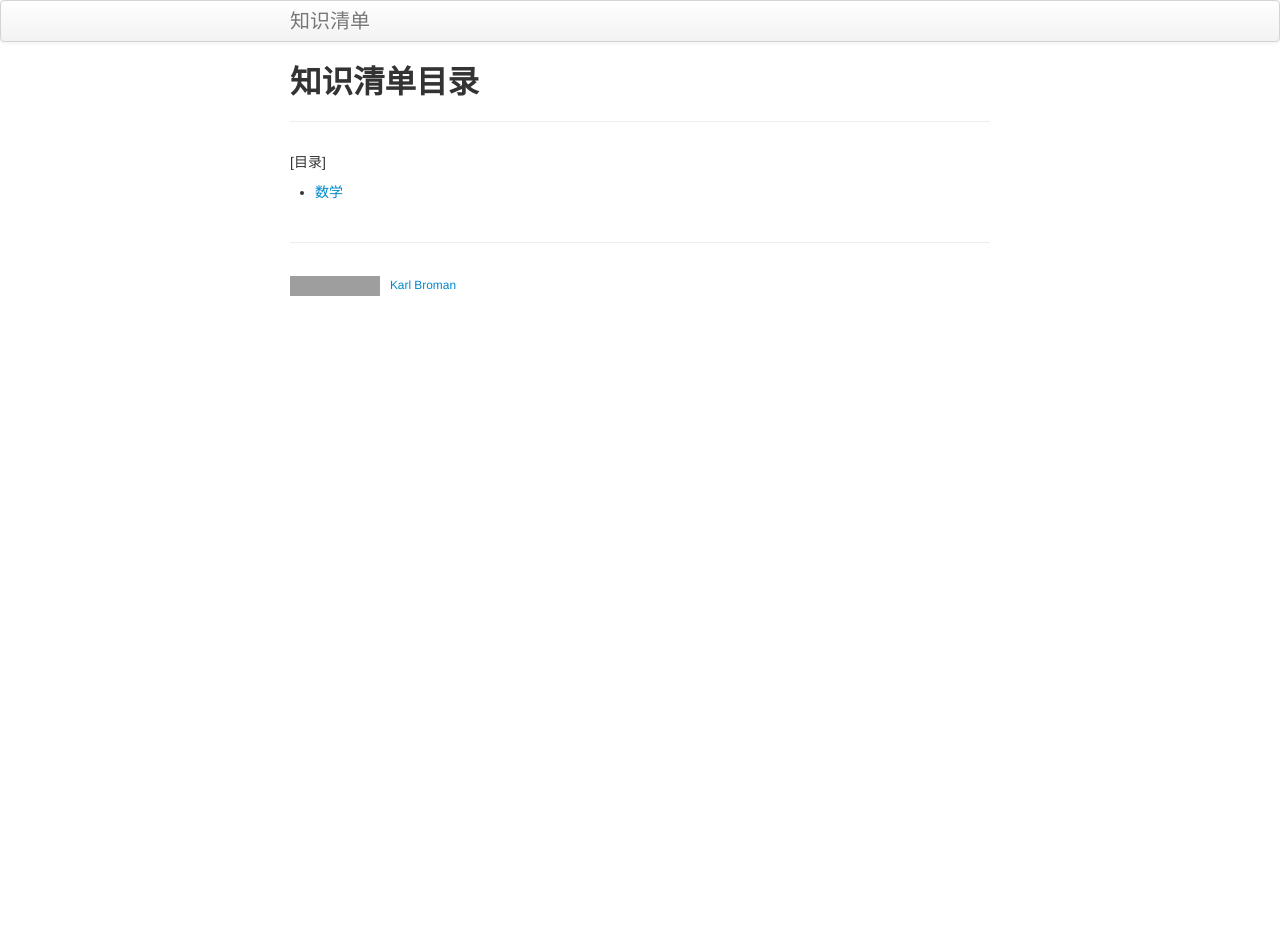
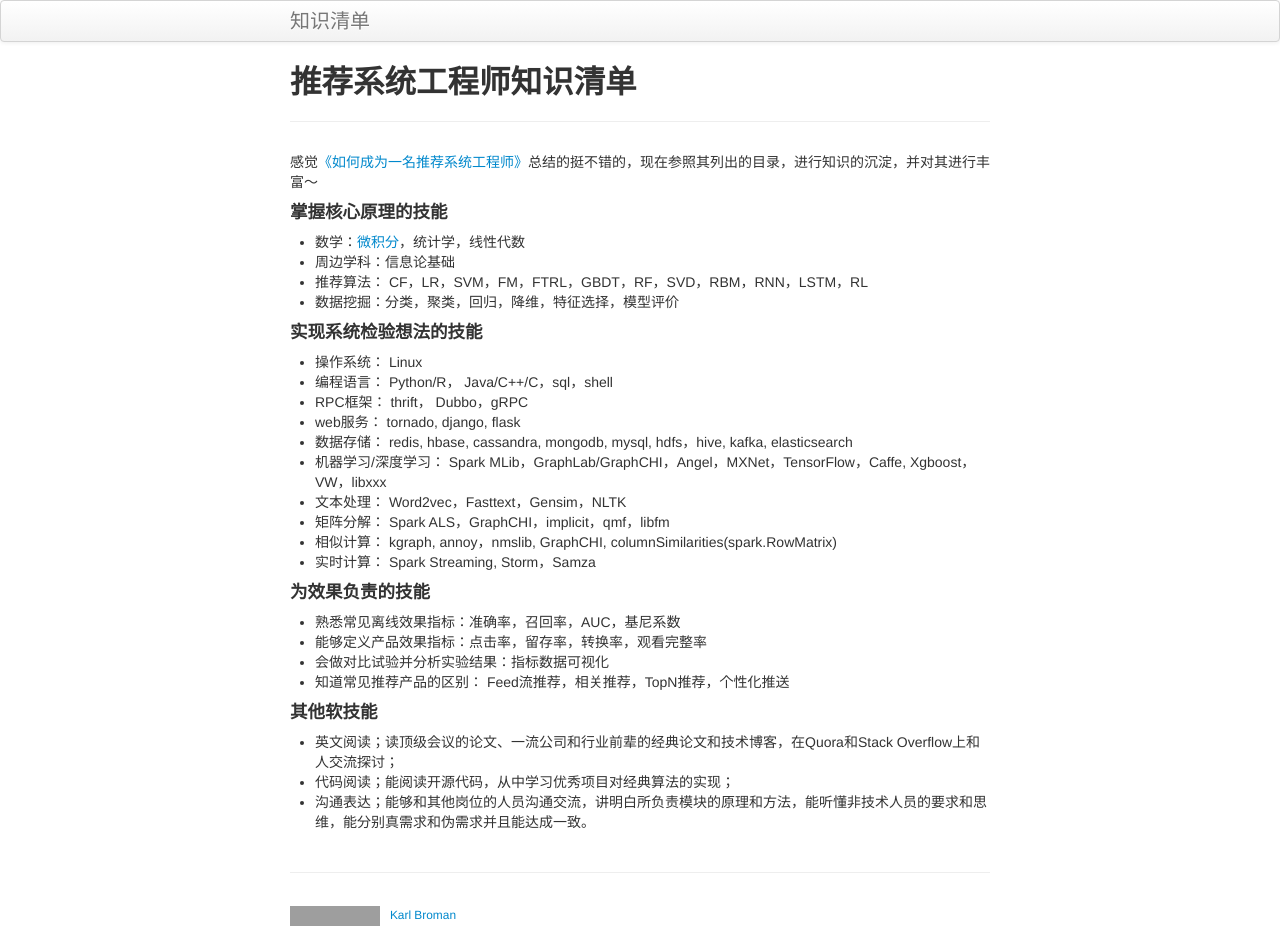
Before and after one commit to sfgcs/sfgcs.github.io, a Jekyll site: the page built from index.md, in a window 1280 px wide. Built offline with Jekyll 4.4.1, drawn with Linux system fonts in a browser that asks for light colours; before the commit the page ends 900 px from its top, so only the background shows below that; grey boxes are pictures that could not be loaded.

Commit message:
MOD:修改目录。

```diff
--- a/index.md
+++ b/index.md
@@ -1,10 +1,39 @@
 ---
 layout: page
-title: 知识清单目录
+title: 推荐系统工程师知识清单
 tagline:
-description: 推荐广告算法相关知识清单
+description: 如何成为一名推荐系统工程师详细补充版
 ---
 
-[目录]
+感觉[《如何成为一名推荐系统工程师》](https://mp.weixin.qq.com/s?src=11&timestamp=1530774550&ver=979&signature=fsAx3LeUm6xx-urvKqA-PGYR9iDWvhphjvCAIYwyCSVkq4tjPLuQmkeVyjshh*yTlovHj4bpOCoNADDfhtqwRHp9JyWHmA8-s58r5jni2B6NCK1mP9H*4rd8NBqXQp3K&new=1)总结的挺不错的，现在参照其列出的目录，进行知识的沉淀，并对其进行丰富～
 
-- [数学](pages/math.html)
+#### 掌握核心原理的技能
+
+-  数学：[微积分]()，统计学，线性代数
+-  周边学科：信息论基础
+-  推荐算法： CF，LR，SVM，FM，FTRL，GBDT，RF，SVD，RBM，RNN，LSTM，RL
+-  数据挖掘：分类，聚类，回归，降维，特征选择，模型评价
+
+#### 实现系统检验想法的技能
+
+- 操作系统： Linux
+- 编程语言： Python/R， Java/C++/C，sql，shell
+- RPC框架： thrift， Dubbo，gRPC
+- web服务： tornado, django, flask
+- 数据存储： redis, hbase, cassandra, mongodb, mysql, hdfs，hive, kafka, elasticsearch
+- 机器学习/深度学习： Spark MLib，GraphLab/GraphCHI，Angel，MXNet，TensorFlow，Caffe, Xgboost，VW，libxxx
+- 文本处理： Word2vec，Fasttext，Gensim，NLTK
+- 矩阵分解： Spark ALS，GraphCHI，implicit，qmf，libfm
+- 相似计算： kgraph, annoy，nmslib, GraphCHI, columnSimilarities(spark.RowMatrix)
+- 实时计算： Spark Streaming, Storm，Samza
+
+#### 为效果负责的技能
+- 熟悉常见离线效果指标：准确率，召回率，AUC，基尼系数
+- 能够定义产品效果指标：点击率，留存率，转换率，观看完整率
+- 会做对比试验并分析实验结果：指标数据可视化
+- 知道常见推荐产品的区别： Feed流推荐，相关推荐，TopN推荐，个性化推送
+
+#### 其他软技能
+- 英文阅读；读顶级会议的论文、一流公司和行业前辈的经典论文和技术博客，在Quora和Stack Overflow上和人交流探讨；
+- 代码阅读；能阅读开源代码，从中学习优秀项目对经典算法的实现；
+- 沟通表达；能够和其他岗位的人员沟通交流，讲明白所负责模块的原理和方法，能听懂非技术人员的要求和思维，能分别真需求和伪需求并且能达成一致。
```
Also changed, not shown: pages/math.md (+5 -1 lines), ReadMe.md.
